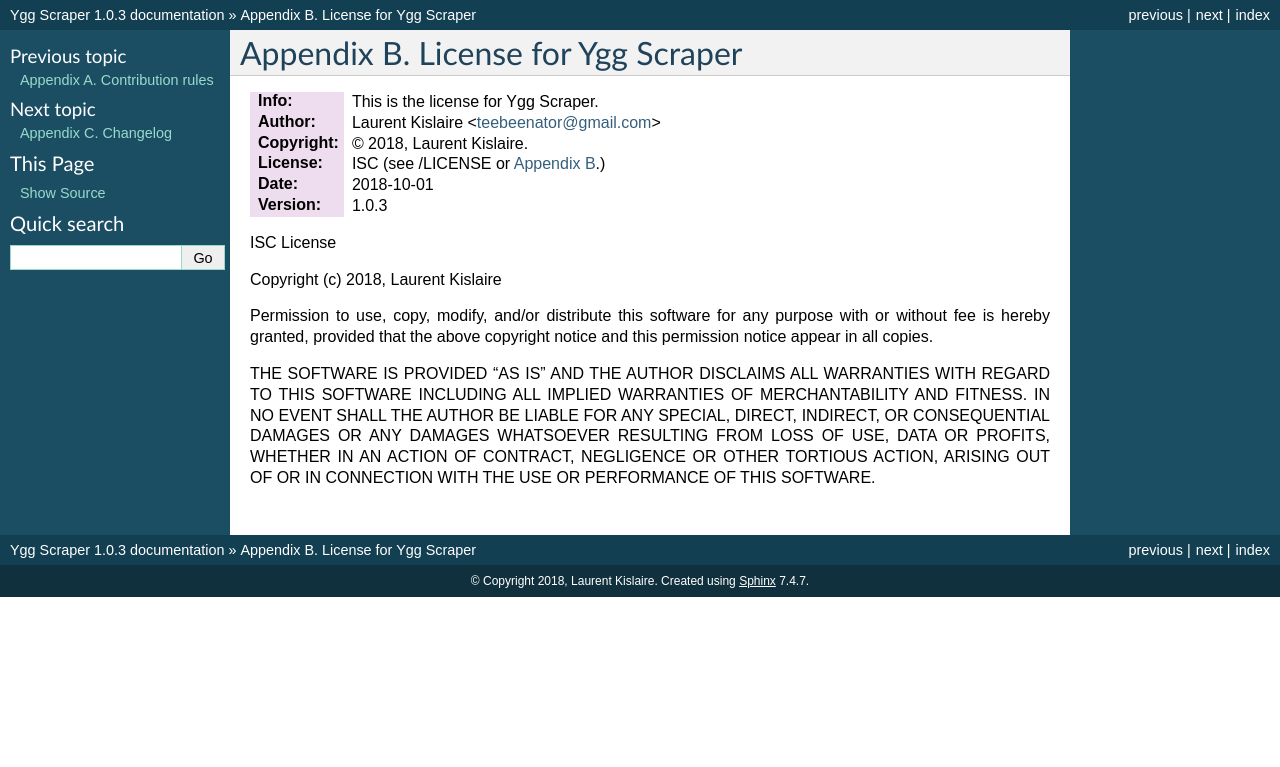
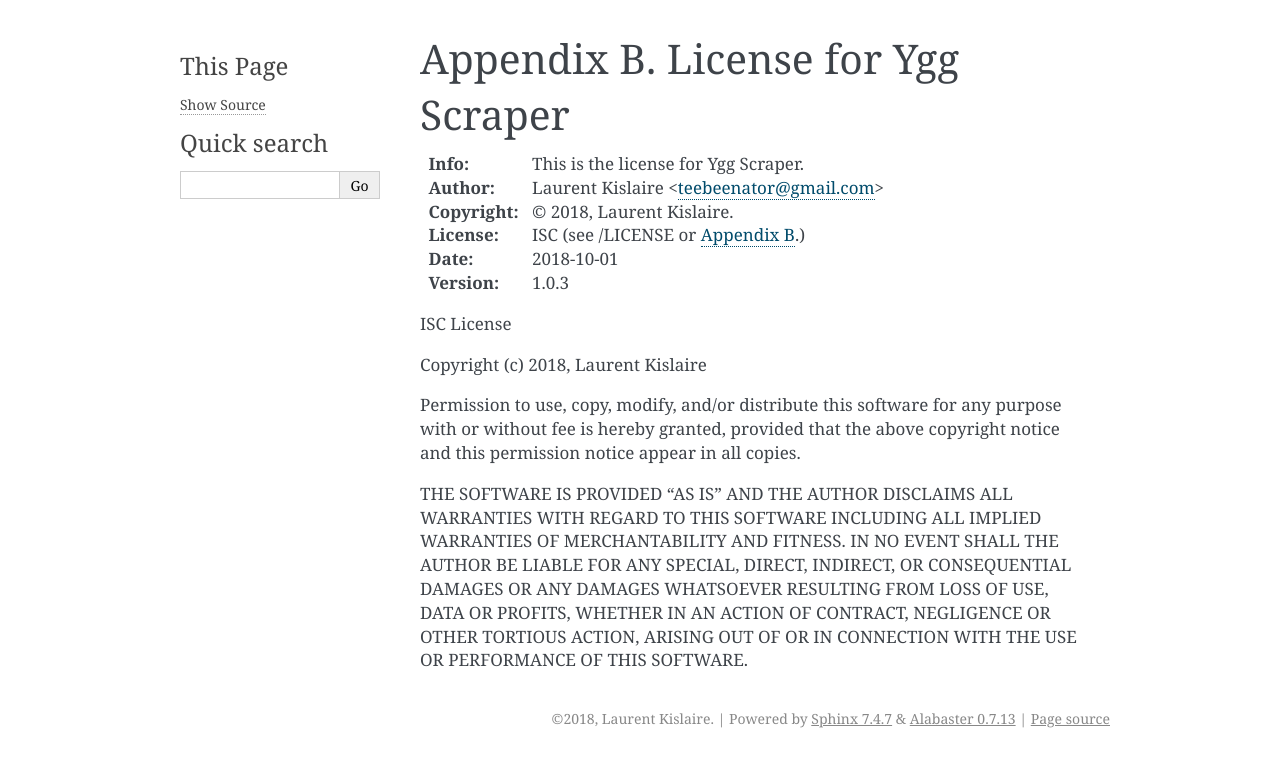
Before and after one commit to architek/yggscr, a Sphinx documentation site: the page built from docs/LICENSE.rst, in a window 1280 px wide. Shown: the top 767 px of the page. Built offline with Sphinx 7.4.7, drawn with Linux system fonts in a browser that asks for light colours; part of the change alters nothing that is shown.

Commit message:
Rebuilt sphinx-wizard

```diff
--- a/docs/conf.py
+++ b/docs/conf.py
@@ -1,223 +1,193 @@
 # -*- coding: utf-8 -*-
 #
-# Ygg Scraper documentation build configuration file, created by
-# sphinx-quickstart on Fri Dec 14 21:02:58 2012.
+# Configuration file for the Sphinx documentation builder.
 #
-# This file is execfile()d with the current directory set to its containing dir.
-#
-# Note that not all possible configuration values are present in this
-# autogenerated file.
-#
-# All configuration values have a default; values that are commented out
-# serve to show the default.
+# This file does only contain a selection of the most common options. For a
+# full list see the documentation:
+# http://www.sphinx-doc.org/en/master/config
 
-import sys, os
+# -- Path setup --------------------------------------------------------------
 
 # If extensions (or modules to document with autodoc) are in another directory,
 # add these directories to sys.path here. If the directory is relative to the
 # documentation root, use os.path.abspath to make it absolute, like shown here.
-#sys.path.insert(0, os.path.abspath('.'))
+#
+# import os
+# import sys
+# sys.path.insert(0, os.path.abspath('.'))
 
-# -- General configuration -----------------------------------------------------
+
+# -- Project information -----------------------------------------------------
+
+project = 'YggScr'
+copyright = '2018, Laurent Kislaire'
+author = 'Laurent Kislaire'
+
+# The short X.Y version
+version = ''
+# The full version, including alpha/beta/rc tags
+release = '1.0.3'
+
+
+# -- General configuration ---------------------------------------------------
 
 # If your documentation needs a minimal Sphinx version, state it here.
-#needs_sphinx = '1.0'
+#
+# needs_sphinx = '1.0'
 
-# Add any Sphinx extension module names here, as strings. They can be extensions
-# coming with Sphinx (named 'sphinx.ext.*') or your custom ones.
-extensions = ['sphinx.ext.autodoc', 'sphinx.ext.doctest', 'sphinx.ext.intersphinx', 'sphinx.ext.todo', 'sphinx.ext.coverage', 'sphinx.ext.ifconfig', 'sphinx.ext.viewcode']
+# Add any Sphinx extension module names here, as strings. They can be
+# extensions coming with Sphinx (named 'sphinx.ext.*') or your custom
+# ones.
+extensions = [
+    'sphinx.ext.autodoc',
+    'sphinx.ext.doctest',
+    'sphinx.ext.intersphinx',
+    'sphinx.ext.todo',
+    'sphinx.ext.coverage',
+    'sphinx.ext.viewcode',
+    'sphinx.ext.githubpages',
+]
 
 # Add any paths that contain templates here, relative to this directory.
-templates_path = ['_templates']
+templates_path = ['.templates']
 
-# The suffix of source filenames.
+# The suffix(es) of source filenames.
+# You can specify multiple suffix as a list of string:
+#
+# source_suffix = ['.rst', '.md']
 source_suffix = '.rst'
-
-# The encoding of source files.
-#source_encoding = 'utf-8-sig'
 
 # The master toctree document.
 master_doc = 'index'
 
-# General information about the project.
-project = u'Ygg Scraper'
-copyright = u'2018, Laurent Kislaire'
-
-# The version info for the project you're documenting, acts as replacement for
-# |version| and |release|, also used in various other places throughout the
-# built documents.
-#
-# The short X.Y version.
-version = '1.0.3'
-# The full version, including alpha/beta/rc tags.
-release = '1.0.3'
-
 # The language for content autogenerated by Sphinx. Refer to documentation
 # for a list of supported languages.
-#language = None
-
-# There are two options for replacing |today|: either, you set today to some
-# non-false value, then it is used:
-#today = ''
-# Else, today_fmt is used as the format for a strftime call.
-#today_fmt = '%B %d, %Y'
+#
+# This is also used if you do content translation via gettext catalogs.
+# Usually you set "language" from the command line for these cases.
+language = None
 
 # List of patterns, relative to source directory, that match files and
 # directories to ignore when looking for source files.
-exclude_patterns = ['_build']
-
-# The reST default role (used for this markup: `text`) to use for all documents.
-#default_role = None
-
-# If true, '()' will be appended to :func: etc. cross-reference text.
-#add_function_parentheses = True
-
-# If true, the current module name will be prepended to all description
-# unit titles (such as .. function::).
-#add_module_names = True
-
-# If true, sectionauthor and moduleauthor directives will be shown in the
-# output. They are ignored by default.
-#show_authors = False
+# This pattern also affects html_static_path and html_extra_path.
+exclude_patterns = ['.build', 'Thumbs.db', '.DS_Store']
 
 # The name of the Pygments (syntax highlighting) style to use.
-pygments_style = 'sphinx'
-
-# A list of ignored prefixes for module index sorting.
-#modindex_common_prefix = []
+pygments_style = None
 
 
-# -- Options for HTML output ---------------------------------------------------
+# -- Options for HTML output -------------------------------------------------
 
 # The theme to use for HTML and HTML Help pages.  See the documentation for
 # a list of builtin themes.
-html_theme = 'default'
+#
+html_theme = 'alabaster'
 
 # Theme options are theme-specific and customize the look and feel of a theme
 # further.  For a list of options available for each theme, see the
 # documentation.
-#html_theme_options = {}
-
-# Add any paths that contain custom themes here, relative to this directory.
-#html_theme_path = []
-
-# The name for this set of Sphinx documents.  If None, it defaults to
-# "<project> v<release> documentation".
-#html_title = None
-
-# A shorter title for the navigation bar.  Default is the same as html_title.
-#html_short_title = None
-
-# The name of an image file (relative to this directory) to place at the top
-# of the sidebar.
-#html_logo = None
-
-# The name of an image file (within the static path) to use as favicon of the
-# docs.  This file should be a Windows icon file (.ico) being 16x16 or 32x32
-# pixels large.
-#html_favicon = None
+#
+# html_theme_options = {}
 
 # Add any paths that contain custom static files (such as style sheets) here,
 # relative to this directory. They are copied after the builtin static files,
 # so a file named "default.css" will overwrite the builtin "default.css".
-html_static_path = ['_static']
+html_static_path = ['.static']
 
-# If not '', a 'Last updated on:' timestamp is inserted at every page bottom,
-# using the given strftime format.
-#html_last_updated_fmt = '%b %d, %Y'
+# Custom sidebar templates, must be a dictionary that maps document names
+# to template names.
+#
+# The default sidebars (for documents that don't match any pattern) are
+# defined by theme itself.  Builtin themes are using these templates by
+# default: ``['localtoc.html', 'relations.html', 'sourcelink.html',
+# 'searchbox.html']``.
+#
+# html_sidebars = {}
 
-# If true, SmartyPants will be used to convert quotes and dashes to
-# typographically correct entities.
-#html_use_smartypants = True
 
-# Custom sidebar templates, maps document names to template names.
-#html_sidebars = {}
-
-# Additional templates that should be rendered to pages, maps page names to
-# template names.
-#html_additional_pages = {}
-
-# If false, no module index is generated.
-#html_domain_indices = True
-
-# If false, no index is generated.
-#html_use_index = True
-
-# If true, the index is split into individual pages for each letter.
-#html_split_index = False
-
-# If true, links to the reST sources are added to the pages.
-#html_show_sourcelink = True
-
-# If true, "Created using Sphinx" is shown in the HTML footer. Default is True.
-#html_show_sphinx = True
-
-# If true, "(C) Copyright ..." is shown in the HTML footer. Default is True.
-#html_show_copyright = True
-
-# If true, an OpenSearch description file will be output, and all pages will
-# contain a <link> tag referring to it.  The value of this option must be the
-# base URL from which the finished HTML is served.
-#html_use_opensearch = ''
-
-# This is the file name suffix for HTML files (e.g. ".xhtml").
-#html_file_suffix = None
+# -- Options for HTMLHelp output ---------------------------------------------
 
 # Output file base name for HTML help builder.
-htmlhelp_basename = 'Ygg Scraperdoc'
+htmlhelp_basename = 'YggScrdoc'
 
 
-# -- Options for LaTeX output --------------------------------------------------
+# -- Options for LaTeX output ------------------------------------------------
 
-# The paper size ('letter' or 'a4').
-#latex_paper_size = 'letter'
+latex_elements = {
+    # The paper size ('letterpaper' or 'a4paper').
+    #
+    # 'papersize': 'letterpaper',
 
-# The font size ('10pt', '11pt' or '12pt').
-#latex_font_size = '10pt'
+    # The font size ('10pt', '11pt' or '12pt').
+    #
+    # 'pointsize': '10pt',
+
+    # Additional stuff for the LaTeX preamble.
+    #
+    # 'preamble': '',
+
+    # Latex figure (float) alignment
+    #
+    # 'figure_align': 'htbp',
+}
 
 # Grouping the document tree into LaTeX files. List of tuples
-# (source start file, target name, title, author, documentclass [howto/manual]).
+# (source start file, target name, title,
+#  author, documentclass [howto, manual, or own class]).
 latex_documents = [
-  ('index', 'yggscr.tex', u'Ygg Scraper Documentation',
-   u'Laurent Kislaire', 'manual'),
+    (master_doc, 'YggScr.tex', 'YggScr Documentation',
+     'Laurent Kislaire', 'manual'),
 ]
 
-latex_elements = {'papersize': 'a4paper', 'fontpkg': '\\usepackage{tgheros}',
-                  'fncychap': '\\usepackage[Sonny]{fncychap}'}
 
-# The name of an image file (relative to this directory) to place at the top of
-# the title page.
-#latex_logo = None
-
-# For "manual" documents, if this is true, then toplevel headings are parts,
-# not chapters.
-#latex_use_parts = False
-
-# If true, show page references after internal links.
-#latex_show_pagerefs = False
-
-# If true, show URL addresses after external links.
-#latex_show_urls = False
-
-# Additional stuff for the LaTeX preamble.
-#latex_preamble = ''
-
-# Documents to append as an appendix to all manuals.
-#latex_appendices = []
-
-# If false, no module index is generated.
-#latex_domain_indices = True
-
-
-# -- Options for manual page output --------------------------------------------
+# -- Options for manual page output ------------------------------------------
 
 # One entry per manual page. List of tuples
 # (source start file, name, description, authors, manual section).
 man_pages = [
-    ('index', 'yggscr', u'Ygg Scraper Documentation',
-     [u'Laurent Kislaire'], 1)
+    (master_doc, 'yggscr', 'YggScr Documentation',
+     [author], 1)
 ]
 
 
+# -- Options for Texinfo output ----------------------------------------------
+
+# Grouping the document tree into Texinfo files. List of tuples
+# (source start file, target name, title, author,
+#  dir menu entry, description, category)
+texinfo_documents = [
+    (master_doc, 'YggScr', 'YggScr Documentation',
+     author, 'YggScr', 'One line description of project.',
+     'Miscellaneous'),
+]
+
+
+# -- Options for Epub output -------------------------------------------------
+
+# Bibliographic Dublin Core info.
+epub_title = project
+
+# The unique identifier of the text. This can be a ISBN number
+# or the project homepage.
+#
+# epub_identifier = ''
+
+# A unique identification for the text.
+#
+# epub_uid = ''
+
+# A list of files that should not be packed into the epub file.
+epub_exclude_files = ['search.html']
+
+
+# -- Extension configuration -------------------------------------------------
+
+# -- Options for intersphinx extension ---------------------------------------
+
 # Example configuration for intersphinx: refer to the Python standard library.
-intersphinx_mapping = {'http://docs.python.org/': None}
+intersphinx_mapping = {'https://docs.python.org/': None}
+
+# -- Options for todo extension ----------------------------------------------
+
+# If true, `todo` and `todoList` produce output, else they produce nothing.
+todo_include_todos = True
```
